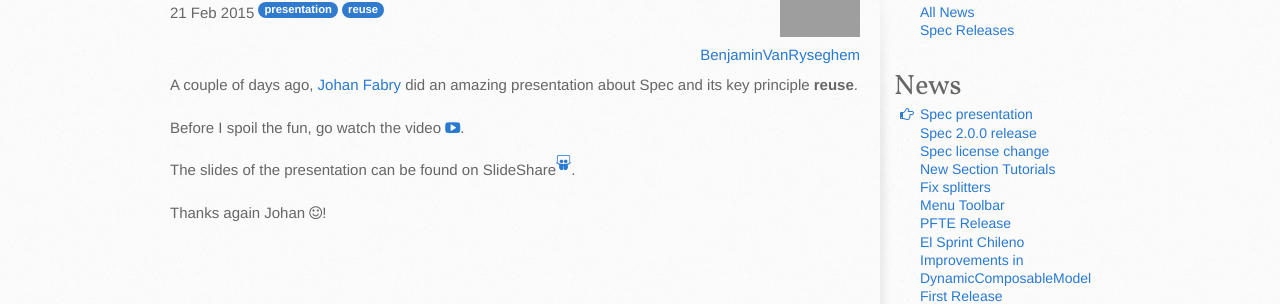
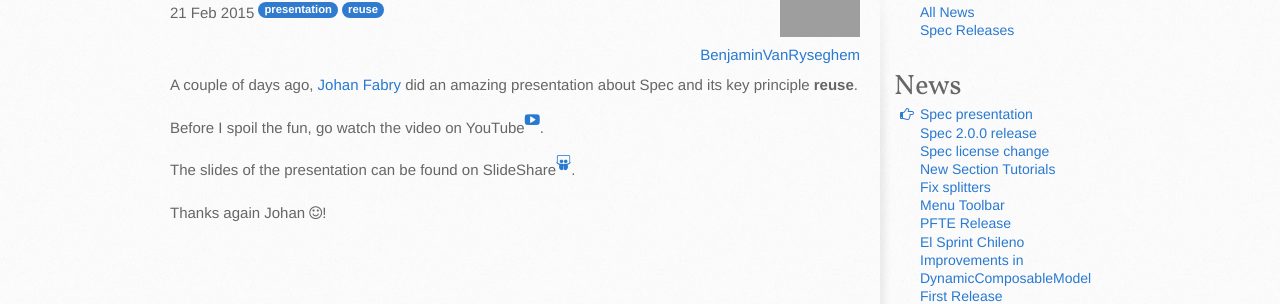
Before and after one commit to spec-framework/website, a Jekyll site: the page built from _posts/2015-02-21-Presentation.markdown, in a window 1280 px wide. Shown: the part 188-492 px from the top of the page. Built offline with Jekyll 4.4.1, drawn with Linux system fonts in a browser that asks for light colours; Markdown is read by kramdown in place of the engine named in the settings; grey boxes are pictures that could not be loaded.

Commit message:
Fixes youtube link

```diff
--- a/_posts/2015-02-21-Presentation.markdown
+++ b/_posts/2015-02-21-Presentation.markdown
@@ -9,7 +9,7 @@
 A couple of days ago, [Johan Fabry](http://pleiad.cl/people/jfabry) did an amazing presentation
 about Spec and its key principle **reuse**.
 
-Before I spoil the fun, go watch the video <a href="http://youtu.be/OL23s9ZUIR0?list=PL4actYd6bfnz98ngrKALwwStl3C3odEKG"><i class='fa fa-youtube-play'></i></a>.
+Before I spoil the fun, go watch the video on YouTube<sup><a href="http://youtu.be/OL23s9ZUIR0"><i class='fa fa-youtube-play'></i></a></sup>.
 
 The slides of the presentation can be found on SlideShare<sup><a href="http://www.slideshare.net/pharoproject/pharodays-2015-spec"><i class='fa fa-slideshare'></i></a></sup>.
 
```
